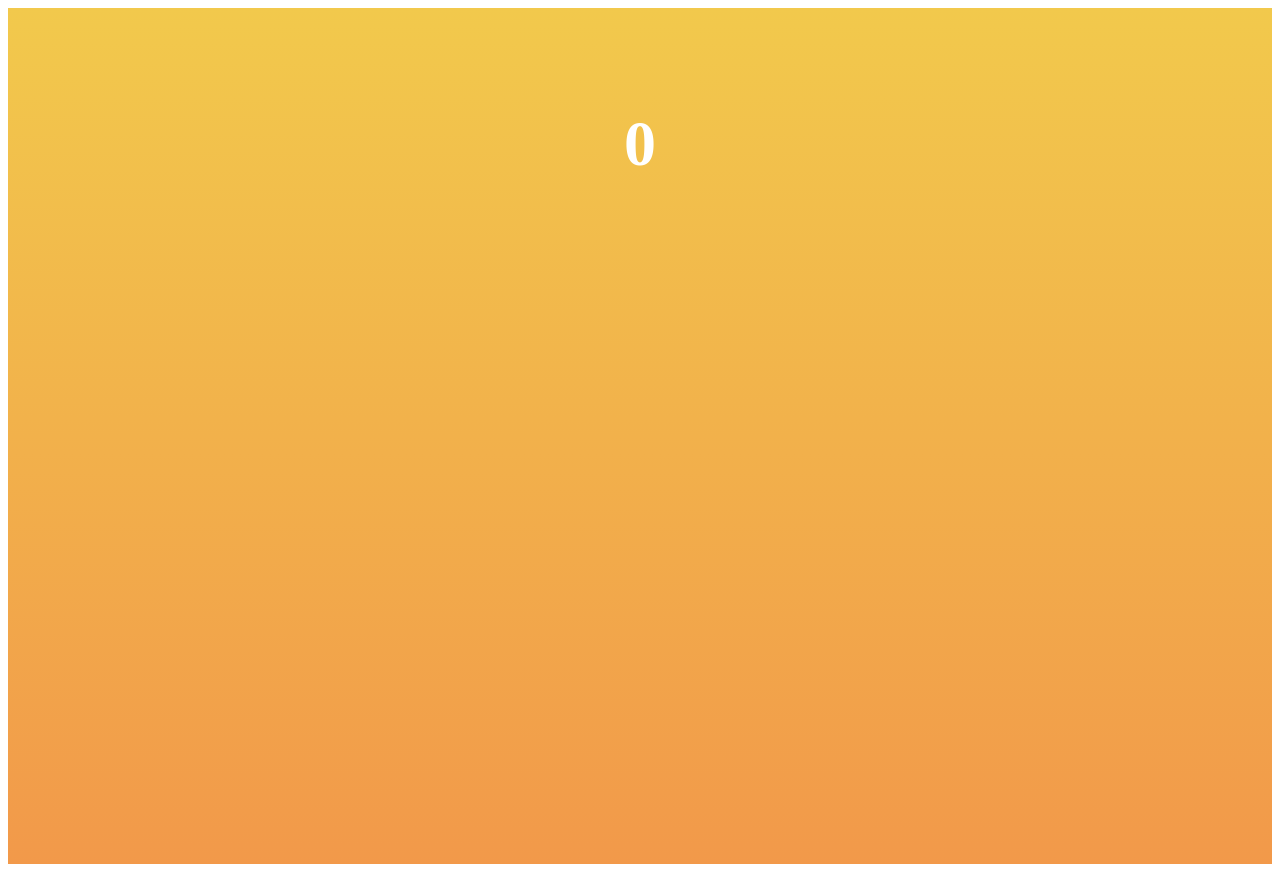
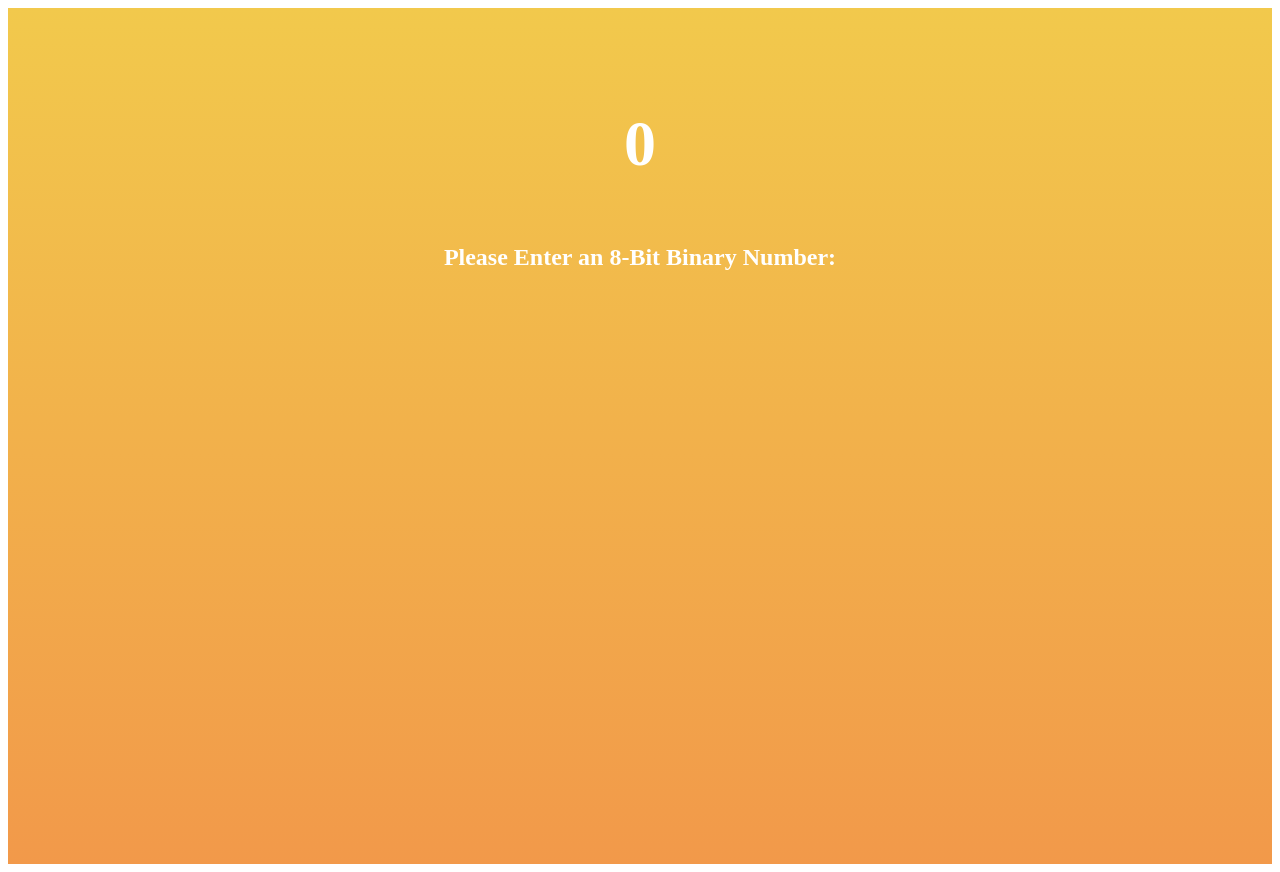
Before and after one commit to Nickolas-Hernandez/bin-to-dec, a React app: page / in a window 1280 px wide. Built offline with nearby package versions, Linux system fonts and the light colour scheme; the HTML template or start-up script is replaced by a standard one.

Commit message:
Created styled prompt component.

```diff
--- a/src/converter.jsx
+++ b/src/converter.jsx
@@ -18,12 +18,19 @@ const Decimal = styled.h1`
   font-size: 64px;
 `;
 
+const Prompt = styled.h2`
+  font-size: 24px;
+  max-width: 75%;
+  text-align: center;
+`;
+
 export default class Converter extends React.Component {
 
   render(){
     return (
       <Container>
         <Decimal>0</Decimal>
+        <Prompt>Please Enter an 8-Bit Binary Number:</Prompt>
       </Container>
     );
   }
```
Also changed, not shown: 2 other files (tests, documents, lock files or other folders).
